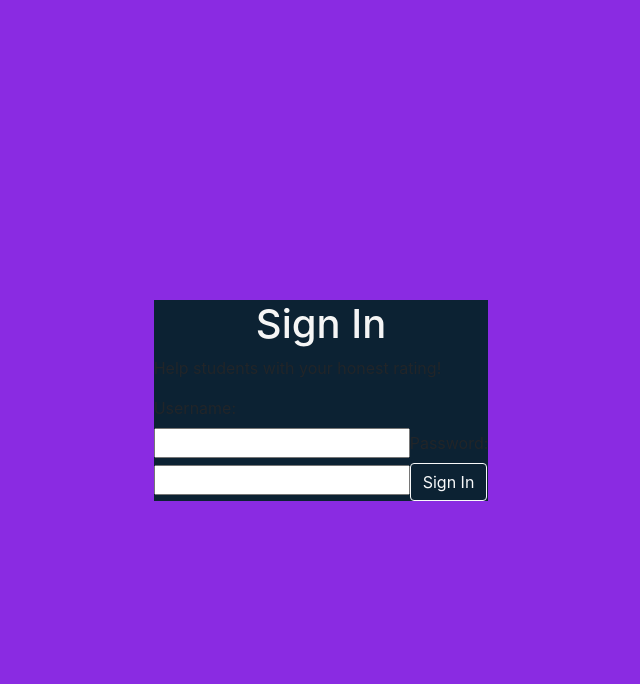
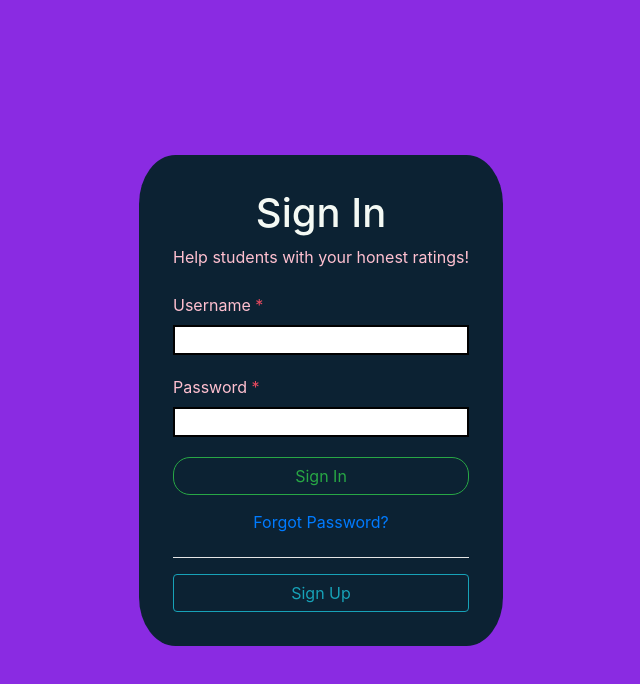
Before and after one commit to elliotcho/Rate-My-Courses, a React (Create React App) app in the folder client/: page /login in a window 1280 px wide. Shown: the top 684 px of the page, without its empty margins (319-959 px from the left). Built offline with nearby package versions, Linux system fonts and the light colour scheme.

Commit message:
sign-in-page

```diff
--- a/client/src/components/auth/LogIn.css
+++ b/client/src/components/auth/LogIn.css
@@ -10,7 +10,34 @@ body{
     height: 100%;
 }
 
-.sign-in .sign-in-form {
+.sign-in form {
     background-color: #0c2233;
     margin: 0 auto;
+    padding: 34px;
+    border-radius: 10%;
 }
+
+.sign-in h1 {
+    color: #f4f9f4;
+}
+.sign-in span {
+    color: #e84a5f;
+}
+.sign-in p, label {
+    color: #ffc0d0;
+}
+
+.sign-in input {
+    display: block;
+    width: 100%;
+    margin-bottom: 20px;
+    border: 2px solid #010101;
+}
+
+.sign-in button {
+    margin: 10px 0 7px;
+    border-radius: 17px;
+}
+
+.sign-in .sign-up-btn {
+}
--- a/client/src/components/auth/LogIn.jsx
+++ b/client/src/components/auth/LogIn.jsx
@@ -10,12 +10,15 @@ class LogIn extends Component{
             <div className="sign-in container-fluid">
                 <form action="" className="sign-in-form">
                         <h1 className="title">Sign In</h1>
-                        <p className="sign-in-p">Help students with your honest rating!</p>
-                        <label className="input-label" htmlFor="username">Username:</label><br/>
+                        <p className="sign-in-p mb-4">Help students with your honest ratings!</p>
+                        <label className="input-label" htmlFor="username">Username <span>*</span></label><br/>
                         <input className="input-ans" type="text"/>
-                        <label className="input-label" htmlFor="password">Password:</label><br/>
+                        <label className="input-label" htmlFor="password">Password <span>*</span></label><br/>
                         <input className="input-ans"type="password"/>
-                        <button className="btn btn-outline-light">Sign In</button>
+                        <button className="btn btn-outline-success btn-block">Sign In</button>
+                        <a href="" className="btn btn-block" role="button">Forgot Password?</a>
+                        <hr/>
+                        <a href="" className="sign-up-btn btn btn-block btn-outline-info" role="button">Sign Up</a>
                 </form>
             </div>
         )
--- a/client/src/components/auth/SignUp.css
+++ b/client/src/components/auth/SignUp.css
@@ -35,8 +35,6 @@
     outline: none;
     border-width: 2px;
 }
-
-
 .sign-up button{
     width: 100%;
     border-radius: 17px;
```
